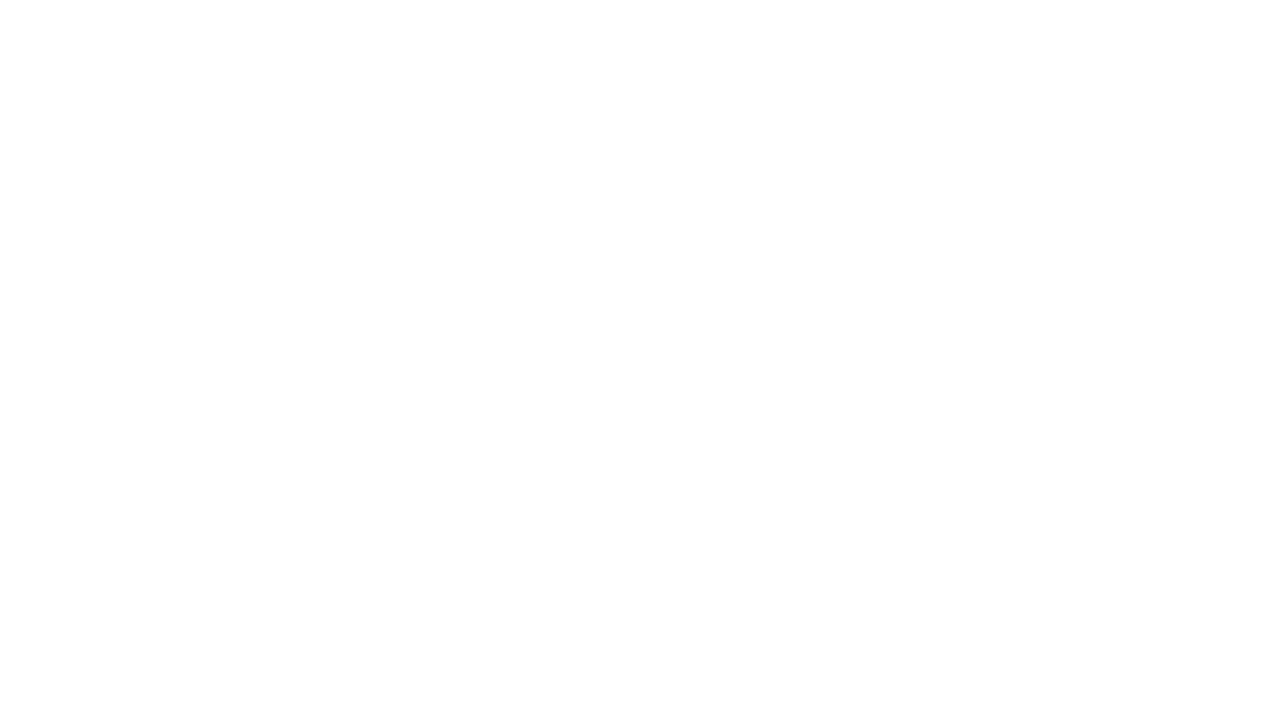
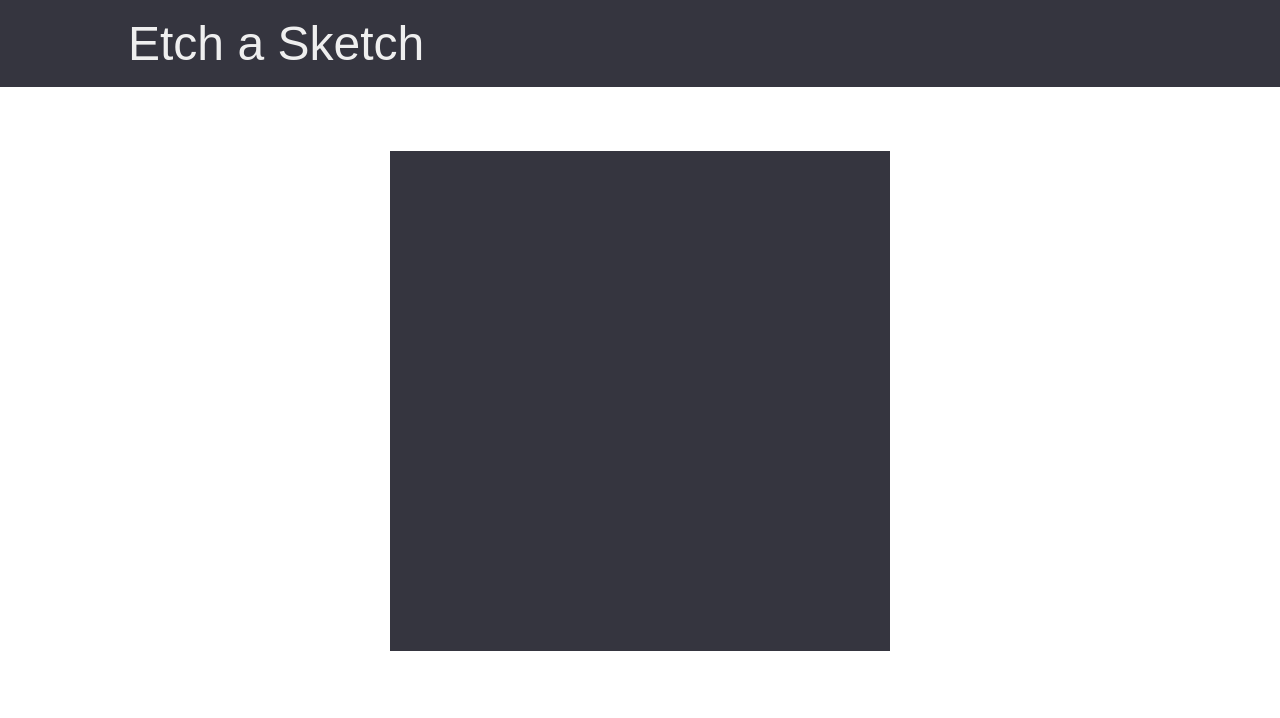
Before and after one commit to sadakatu-tanzil/odin-etch-a-sketch, a plain HTML site: page index.html in a window 1280 px wide. Drawn offline with Linux system fonts and the light colour scheme.

Commit message:
set up basic ui

```diff
--- a/index.html
+++ b/index.html
@@ -18,5 +18,17 @@
       src="./scripts.js"></script>
   </head>
 
-  <body></body>
+  <body>
+    <header class="header">
+      <div class="container">
+        <h1>Etch a Sketch</h1>
+      </div>
+    </header>
+
+    <div class="sketchboard">
+      <div class="grid">
+        <!-- use js to add cells -->
+      </div>
+    </div>
+  </body>
 </html>
--- a/styles.css
+++ b/styles.css
@@ -3,3 +3,45 @@
   margin: 0;
   padding: 0;
 }
+
+body {
+  font-family: sans-serif;
+}
+
+.container {
+  width: 80%;
+  margin: 0 auto;
+}
+
+.header {
+  background-color: #35353f;
+  color: #efefef;
+  padding: 16px 0;
+}
+
+.header h1 {
+  font-weight: 500;
+  font-size: 48px;
+}
+
+.sketchboard {
+  padding: 64px;
+  display: flex;
+  justify-content: center;
+  text-align: center;
+}
+
+.grid {
+  width: 500px;
+  height: 500px;
+  background-color: #35353f;
+  display: flex;
+  flex-wrap: wrap;
+}
+
+.cell {
+  --side: 100%;
+  border: 1px solid #efefef;
+  width: var(--side);
+  height: var(--side);
+}
```
